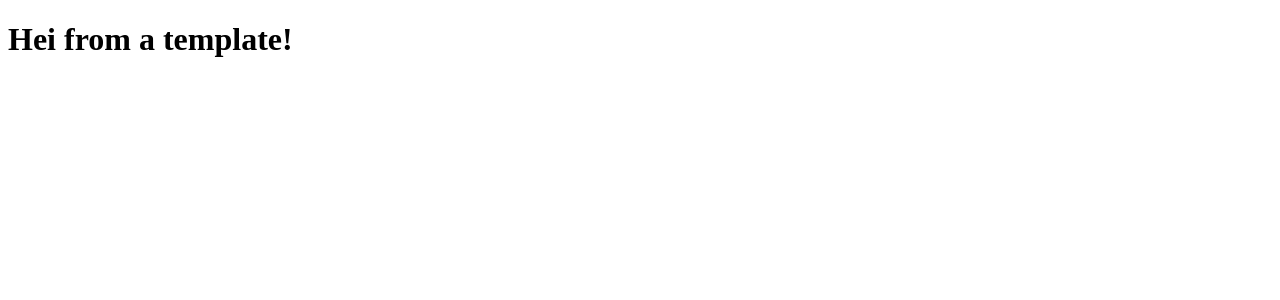
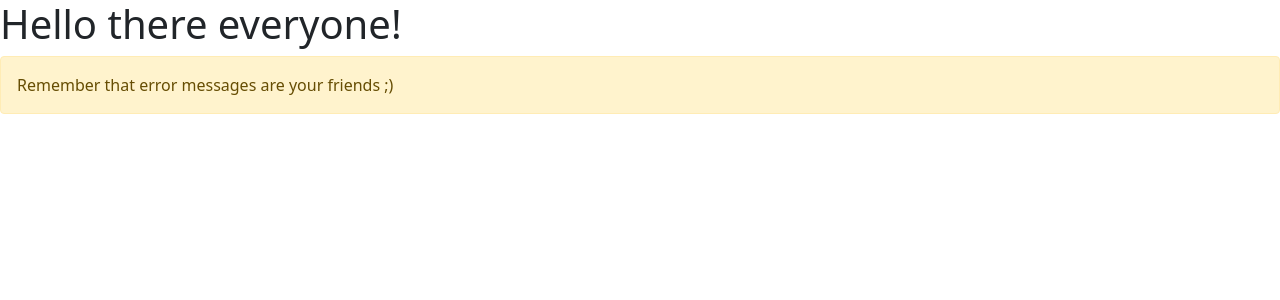
Before and after one commit to jpiedragil/getting-started-django, a Django app: page /projects in a window 1280 px wide. Shown: the top 300 px of the page. Run offline with Django 3.2, Linux system fonts and the light colour scheme.

Commit message:
📦 NEW: Style With Bootstrap
- Add Bootstrap v5 to style HTML template.

```diff
--- a/django-portfolio/projects/templates/projects/index.html
+++ b/django-portfolio/projects/templates/projects/index.html
@@ -3,8 +3,11 @@
 <head>
     <meta charset="UTF-8">
     <title>Title</title>
+    <!-- CSS only -->
+    <link href="https://cdn.jsdelivr.net/npm/bootstrap@5.0.0-beta1/dist/css/bootstrap.min.css" rel="stylesheet" integrity="sha384-giJF6kkoqNQ00vy+HMDP7azOuL0xtbfIcaT9wjKHr8RbDVddVHyTfAAsrekwKmP1" crossorigin="anonymous">
 </head>
 <body>
-    <h1>Hei from a template!</h1>
+    <h1>Hello there everyone!</h1>
+    <div class="alert alert-warning">Remember that error messages are your friends ;)</div>
 </body>
 </html>
```
Also changed, not shown: django-portfolio/projects/urls.py (line endings or trailing spaces).
